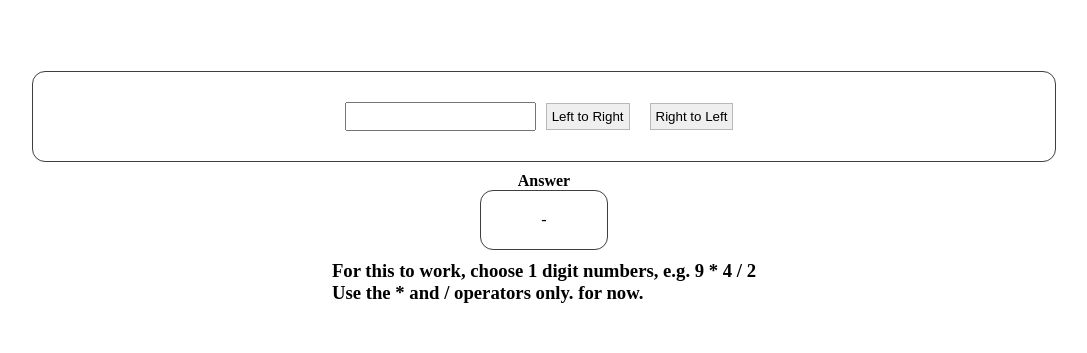
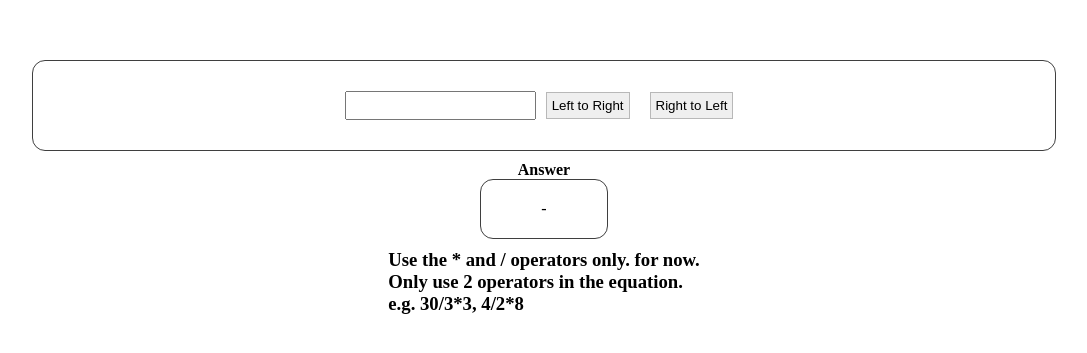
Before and after one commit to MohammedSIssa/CalculateR2LorL2R, a plain HTML site: page index.html in a window 1280 px wide. Shown: the part 213-566 px from the top of the page, without its empty margins (96-1183 px from the left). Drawn offline with Linux system fonts and the light colour scheme.

Commit message:
Update index.html

```diff
--- a/index.html
+++ b/index.html
@@ -18,7 +18,7 @@
             <div class="answer-box">-</div>
         </div>
         <div class="hints">
-            <h3>For this to work, choose 1 digit numbers, e.g. 9 * 4 / 2<br>Use the * and / operators only. for now.</h3>
+            <h3>Use the * and / operators only. for now.<br>Only use 2 operators in the equation.<br>e.g. 30/3*3, 4/2*8</h3>
         </div>
     </div>
     <script src="script.js"></script>
```
